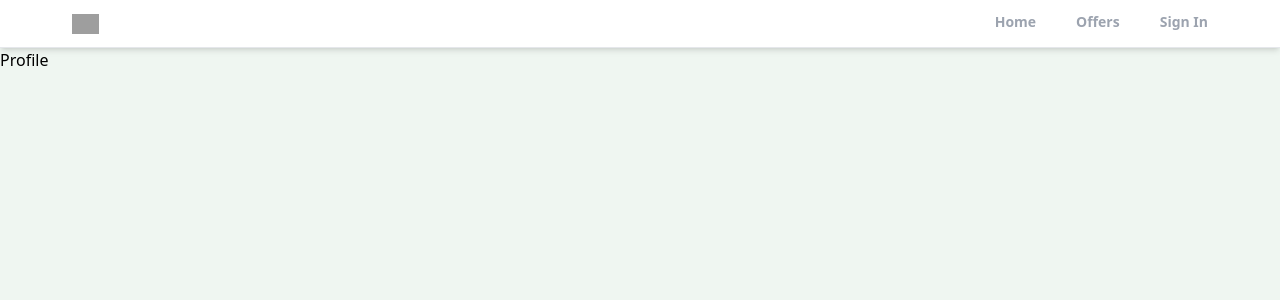
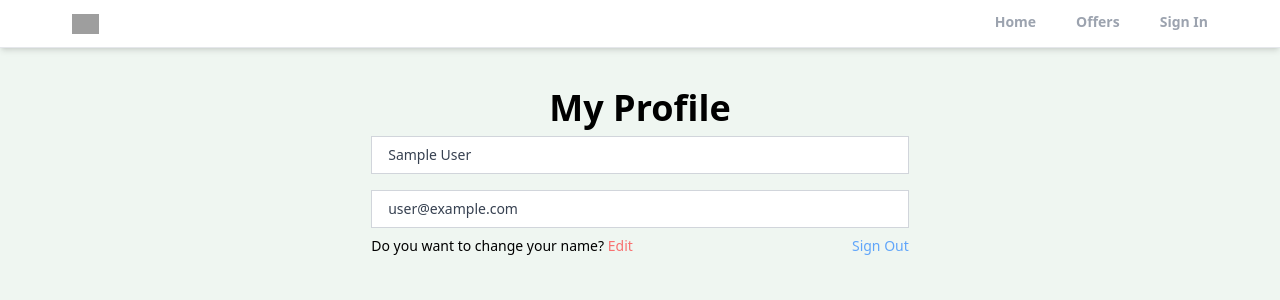
Before and after one commit to cryptodog123/Realtor-react-clone, a React (Create React App) app: page /profile in a window 1280 px wide. Shown: the top 300 px of the page. Built offline with nearby package versions, Linux system fonts and the light colour scheme; no server answers; sample sign-in values are in the browser's storage; grey boxes are pictures that could not be loaded.

Commit message:
Creating a private route and protecting the profile page using that

```diff
--- a/src/App.js
+++ b/src/App.js
@@ -9,6 +9,7 @@ import SignUp from "./pages/SignUp";
 import Header from "./components/Header";
 import { ToastContainer } from "react-toastify";
 import "react-toastify/dist/ReactToastify.css";
+import PrivateRoute from "./components/PrivateRoute";
 
 function App() {
   return (
@@ -17,7 +18,9 @@ function App() {
         <Header />
         <Routes>
           <Route path="/" element={<Home />} />
-          <Route path="/profile" element={<Profile />} />
+          <Route path="/profile" element={<PrivateRoute />}>
+            <Route path="/profile" element={<Profile />} />
+          </Route>
           <Route path="/sign-in" element={<SignIn />} />
           <Route path="/sign-up" element={<SignUp />} />
           <Route path="/forgot-password" element={<ForgotPassword />} />
--- /dev/null
+++ b/src/components/PrivateRoute.jsx
@@ -0,0 +1,11 @@
+import React from "react";
+
+import { Navigate, Outlet } from "react-router-dom";
+import useAuthStatus from "../hooks/useAuthStatus";
+const PrivateRoute = () => {
+  const { loggedIn, checkingStatus } = useAuthStatus();
+  if (checkingStatus) return "Loading";
+  return loggedIn ? <Outlet /> : <Navigate to={"/sign-in"} />;
+};
+
+export default PrivateRoute;
--- /dev/null
+++ b/src/hooks/useAuthStatus.jsx
@@ -0,0 +1,23 @@
+import { getAuth, onAuthStateChanged } from "firebase/auth";
+import { useState, useEffect } from "react";
+const useAuthStatus = () => {
+  const [loggedIn, setLoggedIn] = useState();
+  const [checkingStatus, setCheckingStatus] = useState(true);
+  useEffect(() => {
+    const auth = getAuth();
+    onAuthStateChanged(
+      auth,
+      (user) => {
+        if (user) {
+          setLoggedIn(true);
+        }
+        setCheckingStatus(false);
+      },
+      []
+    );
+  });
+
+  return { loggedIn, checkingStatus };
+};
+
+export default useAuthStatus;
--- a/src/pages/Profile.jsx
+++ b/src/pages/Profile.jsx
@@ -1,7 +1,50 @@
 import React from "react";
+import { useState } from "react";
+import { getAuth } from "firebase/auth";
+import { useNavigate } from "react-router";
+import { toast } from "react-toastify";
+const Profile = () => {
+  const auth = getAuth();
+  const navigate = useNavigate();
+  const [name] = useState(auth.currentUser.displayName);
+  const [email] = useState(auth.currentUser.email);
 
-const Profile = () => {
-  return <div>Profile</div>;
+  const onLogout = () => {
+    auth.signOut();
+    navigate("/");
+    toast.success("You have been logged out.");
+  };
+
+  return (
+    <>
+      <section className="flex flex-col items-center">
+        <h1 className="font-bold text-4xl mt-10">My Profile</h1>
+        <form className="w-full md:w-[50%] xl:w-[42%] px-10 md:px-0">
+          <input type="text" disabled defaultValue={name} className="w-full " />
+          <input
+            type="email"
+            disabled
+            defaultValue={email}
+            className="w-full mt-2"
+          />
+          <div className="flex justify-between whitespace-nowrap text-sm md:text-md">
+            <p className=" items-center">
+              Do you want to change your name?{" "}
+              <span className="text-red-400 hover:text-red-700 transition ease-in cursor-pointer">
+                Edit
+              </span>
+            </p>
+            <p
+              className="text-blue-400 hover:text-blue-600 transition ease-in cursor-pointer"
+              onClick={onLogout}
+            >
+              Sign Out
+            </p>
+          </div>
+        </form>
+      </section>
+    </>
+  );
 };
 
 export default Profile;
```
